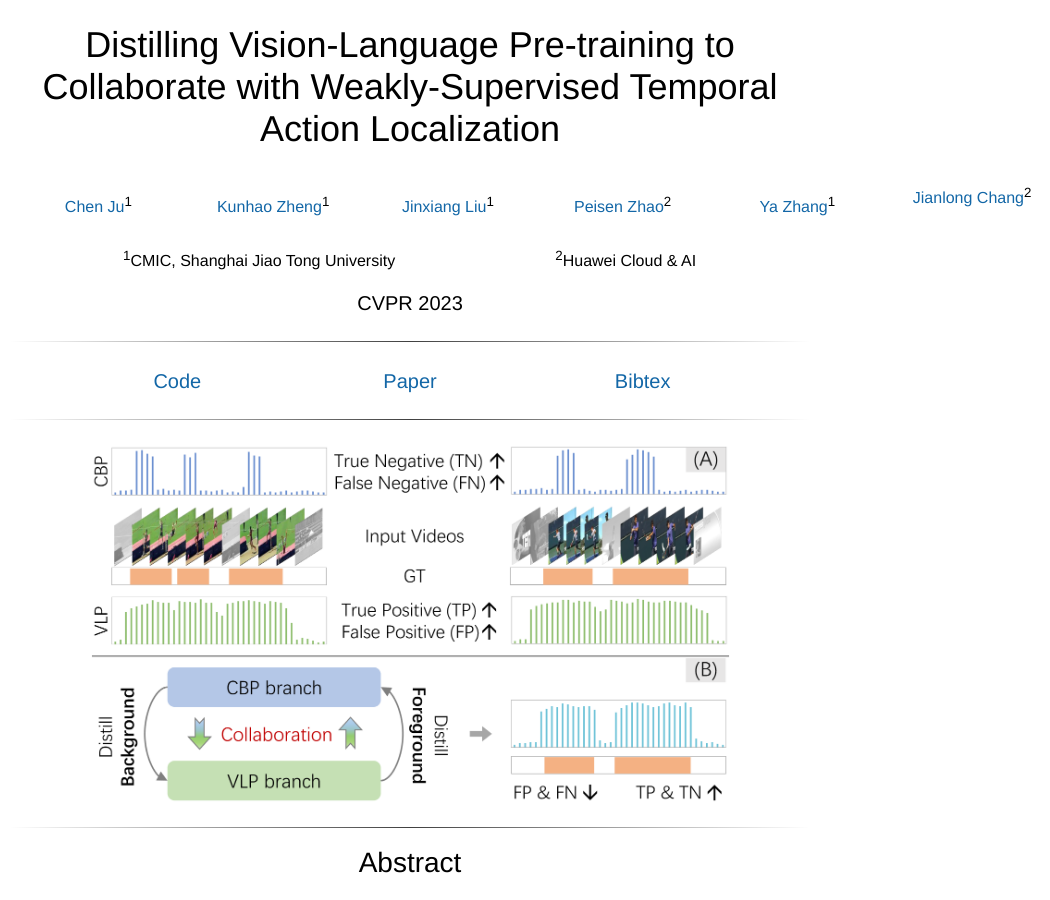
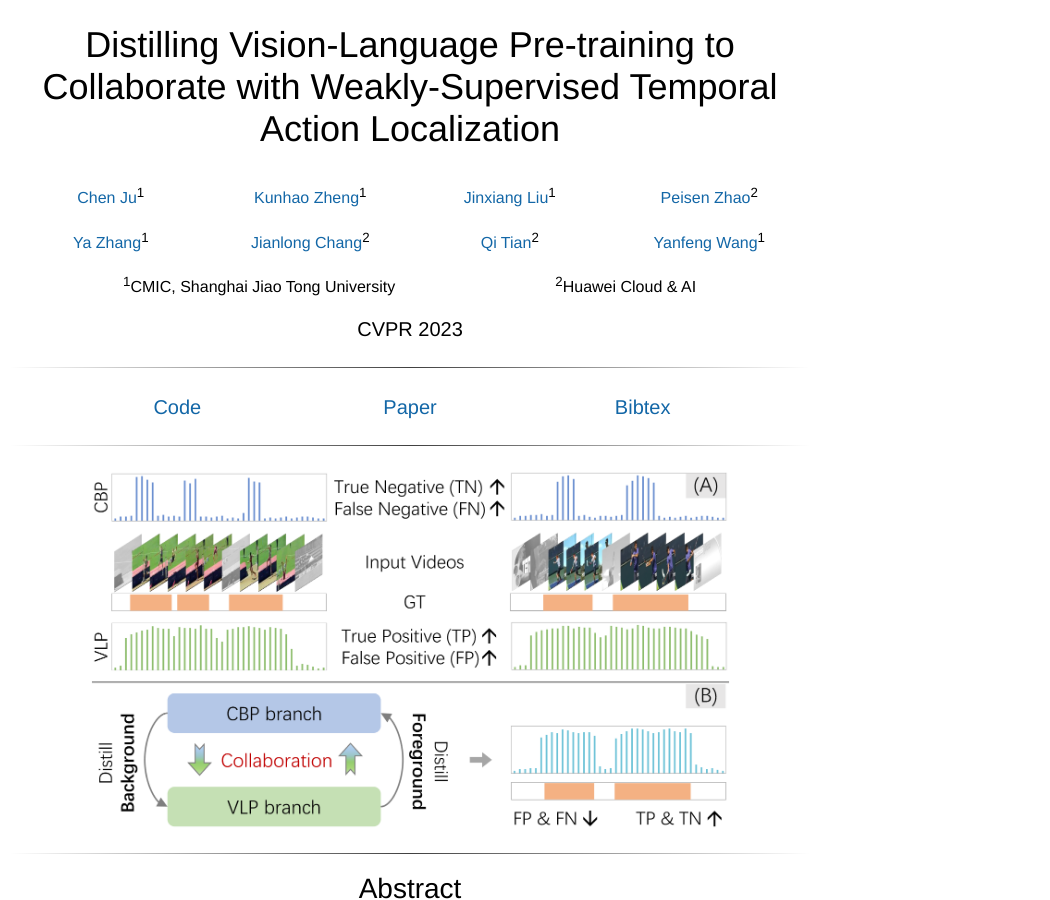
Before and after one commit to ju-chen/Voide1220.github.io, a Jekyll site: the page distillation_collaboration/index.html, which Jekyll copies as it is, in a window 1280 px wide and 900 px high. Shown: the whole window, without its empty margins (230-1280 px from the left). Built offline with Jekyll 4.4.1, drawn with Linux system fonts in a browser that asks for light colours; some web fonts are replaced.

Commit message:
Update index.html

```diff
--- a/distillation_collaboration/index.html
+++ b/distillation_collaboration/index.html
@@ -172,18 +172,19 @@
 	<center>
 	<span style="font-size:36px">Distilling Vision-Language Pre-training to Collaborate with Weakly-Supervised Temporal Action Localization</span><br><br><br>
 	</center>
-	<table align="center" width="1400px">
+
+	<table align="center" width="800px">
             <tbody><tr>
                     <td align="center" width="160px">
               <center>
                 <span style="font-size:16px"><a href="https://ju-chen.github.io/">Chen Ju</a><sup>1</sup></span>
                 </center>
+
                 </td>
                     <td align="center" width="160px">
               <center>
                 <span style="font-size:16px"><a href="https://dyekuu.github.io/">Kunhao Zheng</a><sup>1</sup></span>
                 </center>
-
                 </td>
                     <td align="center" width="160px">
               <center>
@@ -195,8 +196,13 @@
 	            <center>
                 <span style="font-size:16px"><a href="https://scholar.google.com.hk/citations?user=hCr8Km8AAAAJ&hl=zh-CN&oi=ao">Peisen Zhao</a><sup>2</sup></span>
                 </center>
+                </tr>
+        </tbody></table><br>
 
-                </td>
+
+
+	<table align="center" width="800px">
+                <tr>
                     <td align="center" width="160px">
               <center>
                 <span style="font-size:16px"><a href="https://mediabrain.sjtu.edu.cn/yazhang/">Ya Zhang</a><sup>1</sup></span>
@@ -208,8 +214,6 @@
                 <span style="font-size:16px"><a href="https://scholar.google.com.hk/citations?user=RDwnNsQAAAAJ&hl=zh-CN">Jianlong Chang</a><sup>2</sup></span>
                 </center>
 
-		<br/>
-
 		</td>
                     <td align="center" width="160px">
               <center>
@@ -219,9 +223,8 @@
                 </td>
                     <td align="center" width="160px">
               <center>
-                <span style="font-size:16px">Yanfeng Wang<sup>1</sup></span>
+                <span style="font-size:16px"><a href="https://mediabrain.sjtu.edu.cn/members/">Yanfeng Wang</a><sup>1</sup></span>
                 </center>
-
             </tr>
 
         </tbody></table><br>
```
Lines whose indentation alone changed are shown as unchanged.
